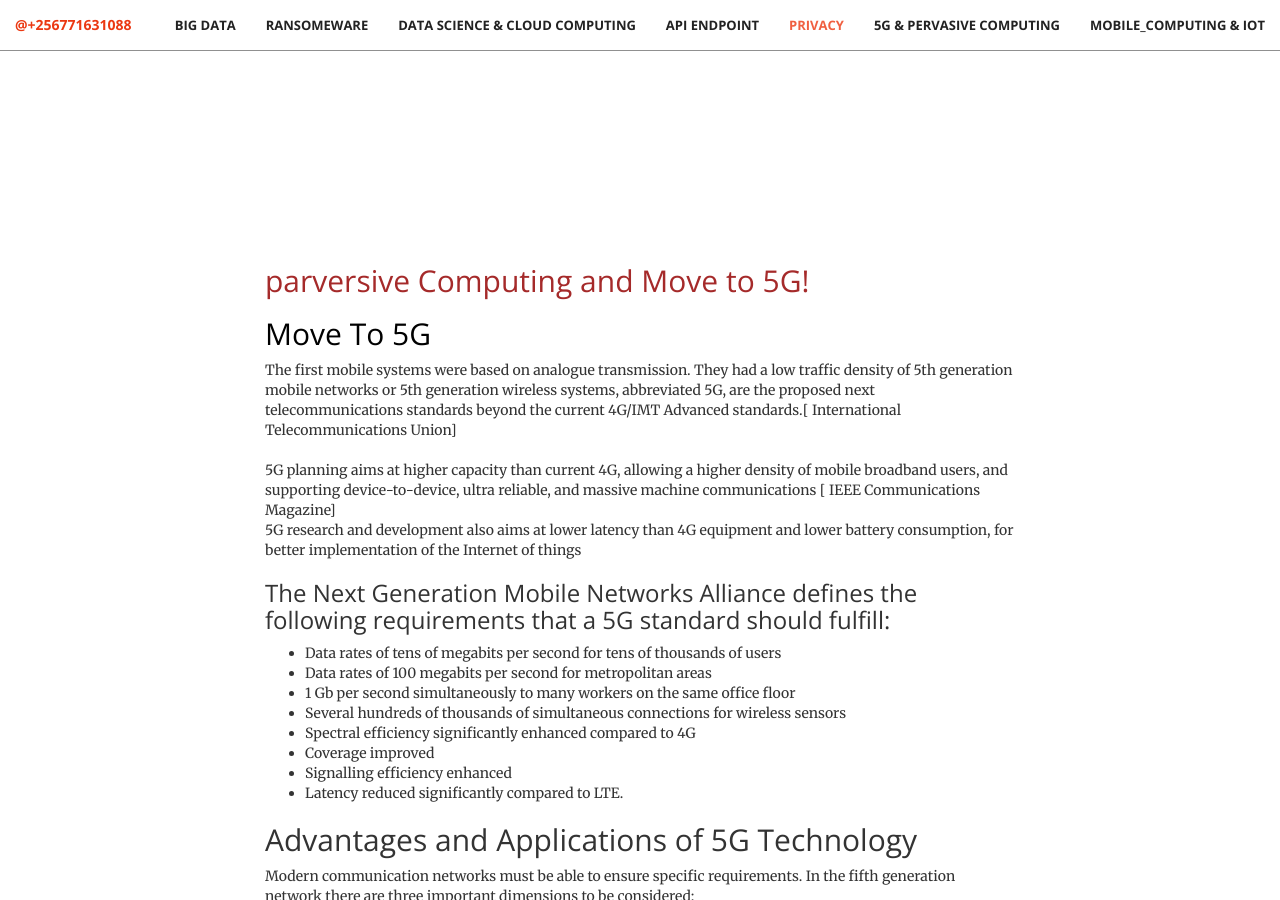
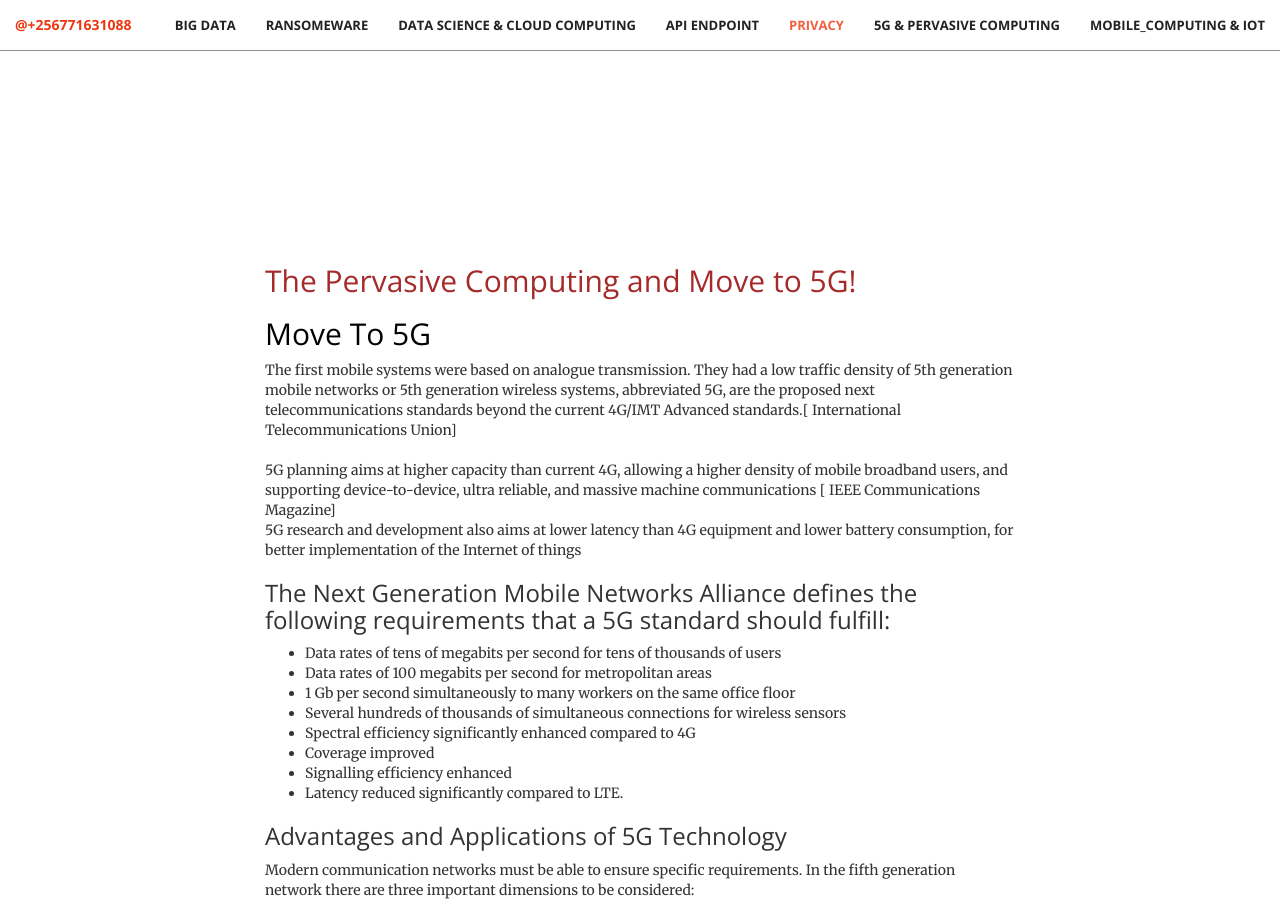
Before and after one commit to deromatic/deromatic.github.io, a Jekyll site: the page built from index.html, in a window 1280 px wide and 900 px high, scrolled down 8185 px. Built offline with Jekyll 4.4.1, drawn with Linux system fonts in a browser that asks for light colours.

Commit message:
Update 5G.html

```diff
--- a/_includes/5G.html
+++ b/_includes/5G.html
@@ -3,7 +3,7 @@
     <div class="container">
         <div class="row">
             <div class="col-lg-8 col-lg-offset-2 text-left">
-                <h2 class="section-heading"><font color="brown">parversive Computing and Move to 5G!</font></h2>
+                <h2 class="section-heading"><font color="brown">The Pervasive Computing and Move to 5G!</font></h2>
 
                          <h2><font color="black">Move To 5G </font></h2>
      The first mobile systems were based on analogue transmission. They had a low traffic density of 5th generation mobile networks or 5th generation wireless systems, abbreviated 5G, are the proposed next telecommunications standards beyond the current 4G/IMT Advanced standards.[ International Telecommunications Union]
@@ -20,7 +20,7 @@
 <li>Signalling efficiency enhanced
 <li>Latency reduced significantly compared to LTE.
     </ul>
-<h2>Advantages and Applications of 5G Technology</h2>
+<h3>Advantages and Applications of 5G Technology</h3>
 
 Modern communication networks must be able to ensure specific requirements. In the fifth generation network there are three important dimensions to be considered:
 <ul>
@@ -30,7 +30,7 @@ Modern communication networks must be able to ensure specific requirements. In t
 <li>IoT Internet of Things – 5G will offer a better support to the growing number of personal devices (like wearable technologies) and IoT devices that need to be connected to a network.
                 </ul>
 
-              <h2>****** Pervasive computing******</h2>
+              <h2><font color="brown">****** Pervasive computing******</font></h2>
  It is also known as ubiquitous computing, Invisible, everywhere computing that is embedded in the objects around us (generally in the form of microprocessors into everyday objects to make them effectively communicate and perform useful tasks in a way that minimizes the end user's need to interact with computers as
 <br><br>Is a concept In software engineering and computer science where computing is made to appear anytime and everywhere,  In contrast to desktop computing, ubiquitous computing can occur using any device, in any location, and in any format. A user interacts with the computer, which can exist in many different forms, including laptop computers, tablets and terminals in everyday objects such as a refrigerator or a pair of glasses. <br>The underlying technologies to support ubiquitous computing include Internet, advanced middleware, operating system, mobile code, sensors, microprocessors, new I/O and user interfaces, networks, mobile protocols, location and positioning and new materials. (-Wikipedia)
 <h3>Principles of pervasive computing</h3>
```
